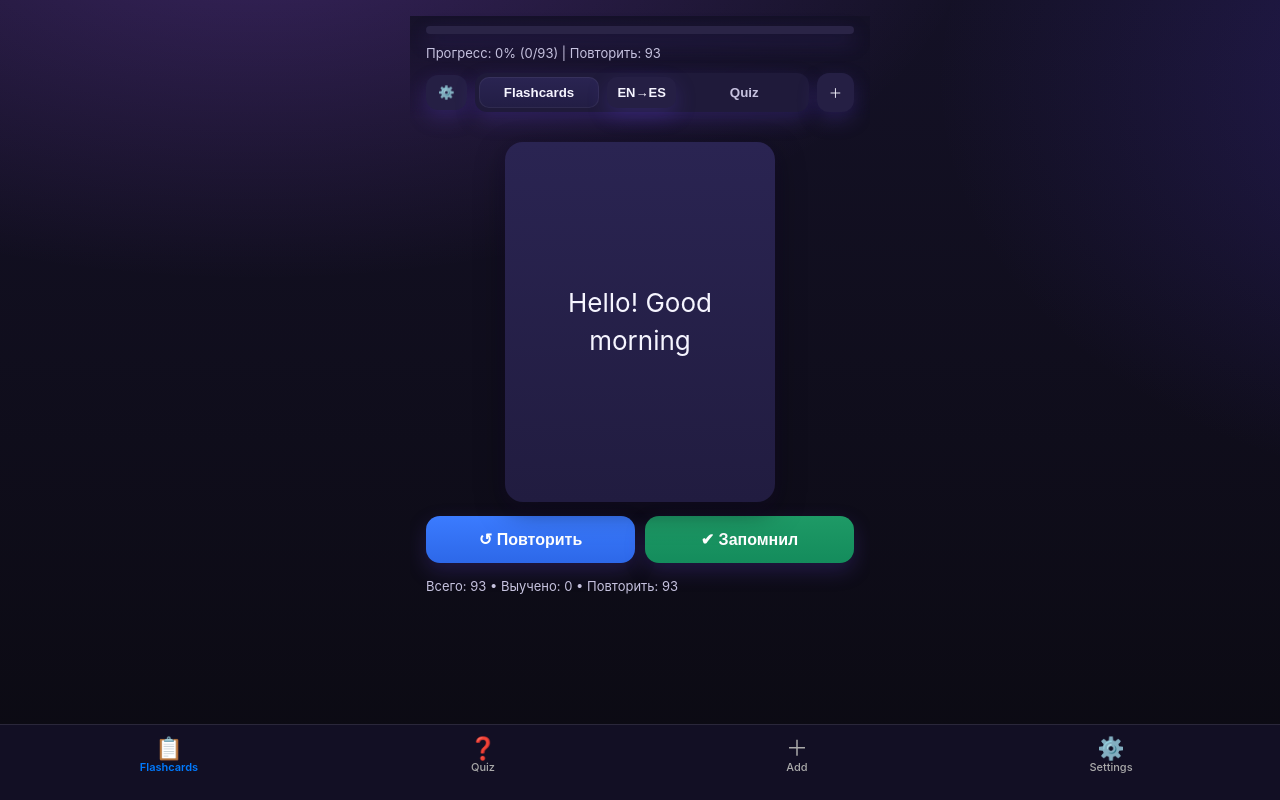
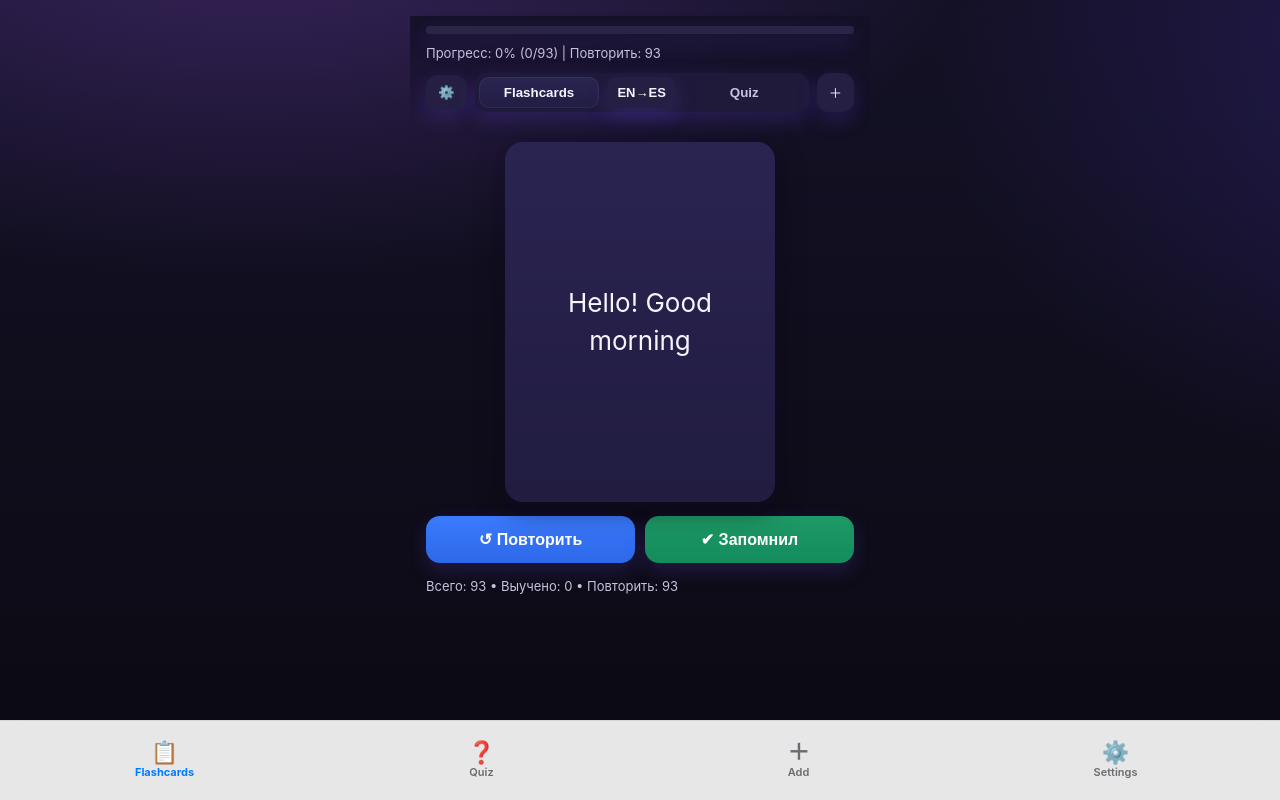
Before and after one commit to Agamagic/my-app, a plain HTML site: page index.html in a window 1280 px wide. Drawn offline with Linux system fonts and the light colour scheme.

Commit message:
Update index.html

```diff
--- a/index.html
+++ b/index.html
@@ -241,44 +241,77 @@ html{ background: var(--bg1, #0b0a12); }
 
 
 
-/* --- Bottom Nav (iOS-like) --- */
-.bottom-nav{
-  position:fixed; left:0; right:0; bottom:0;
-  height: calc(var(--nav-h) + 4px);
-  background:rgba(20,17,38,.92);
-  backdrop-filter:saturate(1.1) blur(10px);
-  border-top:1px solid rgba(255,255,255,.10);
-  display:flex; align-items:center; justify-content:space-evenly;
-  padding:2px 12px calc(env(safe-area-inset-bottom) + 12px);
-  z-index:1000;
+/* --- Bottom Nav (App Store style) --- */
+:root{
+  /* можно оставить твое значение, но для iPhone с подписью так смотрится ближе к iOS */
+  --nav-h: 80px;
 }
 
-.bottom-nav .nav-btn{
-  appearance:none;
-  border:none;
-  background:transparent;
-  color:#aaa; /* серый текст по умолчанию */
-  display:flex;
-  flex-direction:column;
-  align-items:center;
-  justify-content:center;
-  gap:2px;
-  font:500 11px/1.2 -apple-system,BlinkMacSystemFont,"Segoe UI",Roboto,Inter,Arial;
-  padding:2px 0 6px;
-  flex:1;                 /* равномерно распределить по ширине */
-  cursor:pointer;
-  transition:color .2s var(--ease);
-}
-.bottom-nav .nav-btn .ico{
-  font-size:22px;
-  line-height:1;
-}
-.bottom-nav .nav-btn.active{
-  color:#007aff;          /* синий цвет как в iOS */
-  font-weight:600;        /* подпись жирная у активной */
+.bottom-nav{
+  position: fixed;
+  left: 0; right: 0; bottom: 0;
+  height: var(--nav-h);
+  /* фон как у таб-бара iOS: полупрозрачный + сильный blur */
+  background: rgba(20, 20, 24, .82);
+  backdrop-filter: saturate(1.2) blur(18px);
+  -webkit-backdrop-filter: saturate(1.2) blur(18px);
+  border-top: .5px solid rgba(255,255,255,.18);
+
+  display: flex;
+  align-items: stretch;          /* ← кнопки «прижаты» к бару по высоте */
+  justify-content: stretch;
+  gap: 0;
+
+  padding: 0 6px env(safe-area-inset-bottom); /* без лишнего воздуха — прилипло к низу */
+  z-index: 1000;
 }
 
+/* сами кнопки — как в App Store: иконка сверху, подпись снизу, без фона */
+.bottom-nav .nav-btn{
+  appearance: none;
+  border: 0;
+  background: transparent;
+  flex: 1 1 0;                   /* равные сегменты */
+  min-width: 0;
 
+  display: flex;
+  flex-direction: column;
+  align-items: center;
+  justify-content: center;       /* ← жёсткое центрирование по бару */
+  gap: 3px;
+
+  color: #B2B6C8;                /* серый как в iOS */
+  font: 600 11px/1.2 -apple-system, BlinkMacSystemFont, "Segoe UI", Roboto, Inter, Arial;
+  padding: 0;                     /* без внутренних отступов */
+  margin: 0;
+  user-select: none;
+  -webkit-tap-highlight-color: transparent;
+  transition: color .18s var(--ease);
+}
+
+.bottom-nav .nav-btn .ico{
+  font-size: 22px;               /* размер иконки как в App Store */
+  line-height: 1;
+}
+
+/* активная вкладка — фирменный iOS Blue + жирная подпись */
+.bottom-nav .nav-btn.active{
+  color: #0A84FF;                /* iOS Blue */
+  font-weight: 700;
+}
+
+/* без «подскакивания» при тапе */
+.bottom-nav .nav-btn:active{ transform: none; }
+
+/* Светлая тема (если вдруг включишь) — как в App Store светлый бар */
+@media (prefers-color-scheme: light){
+  .bottom-nav{
+    background: rgba(255,255,255,.9);
+    border-top: .5px solid rgba(0,0,0,.08);
+  }
+  .bottom-nav .nav-btn{ color: #6B6B70; }
+  .bottom-nav .nav-btn.active{ color: #007AFF; }
+}
 
 </style>
 </head>
```
